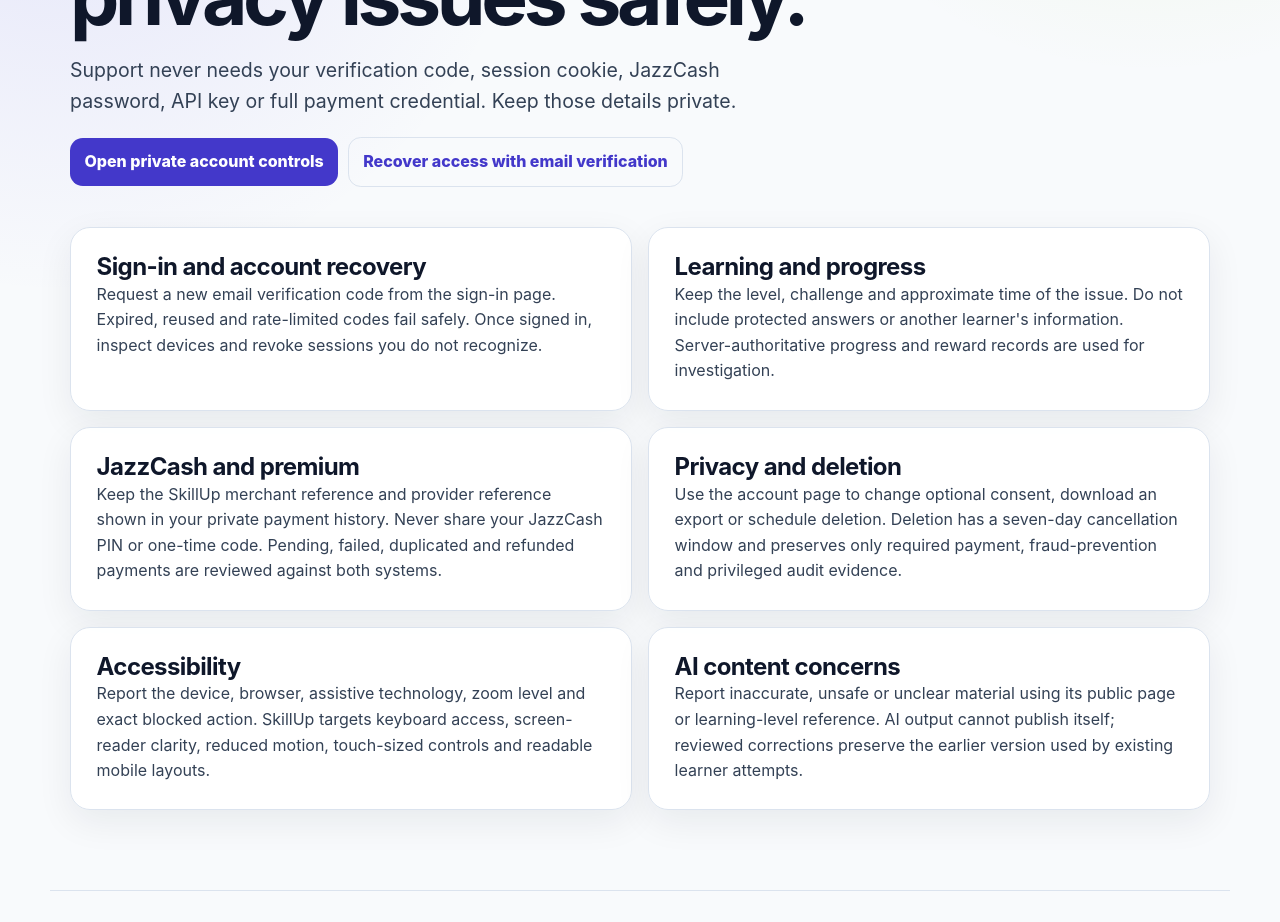
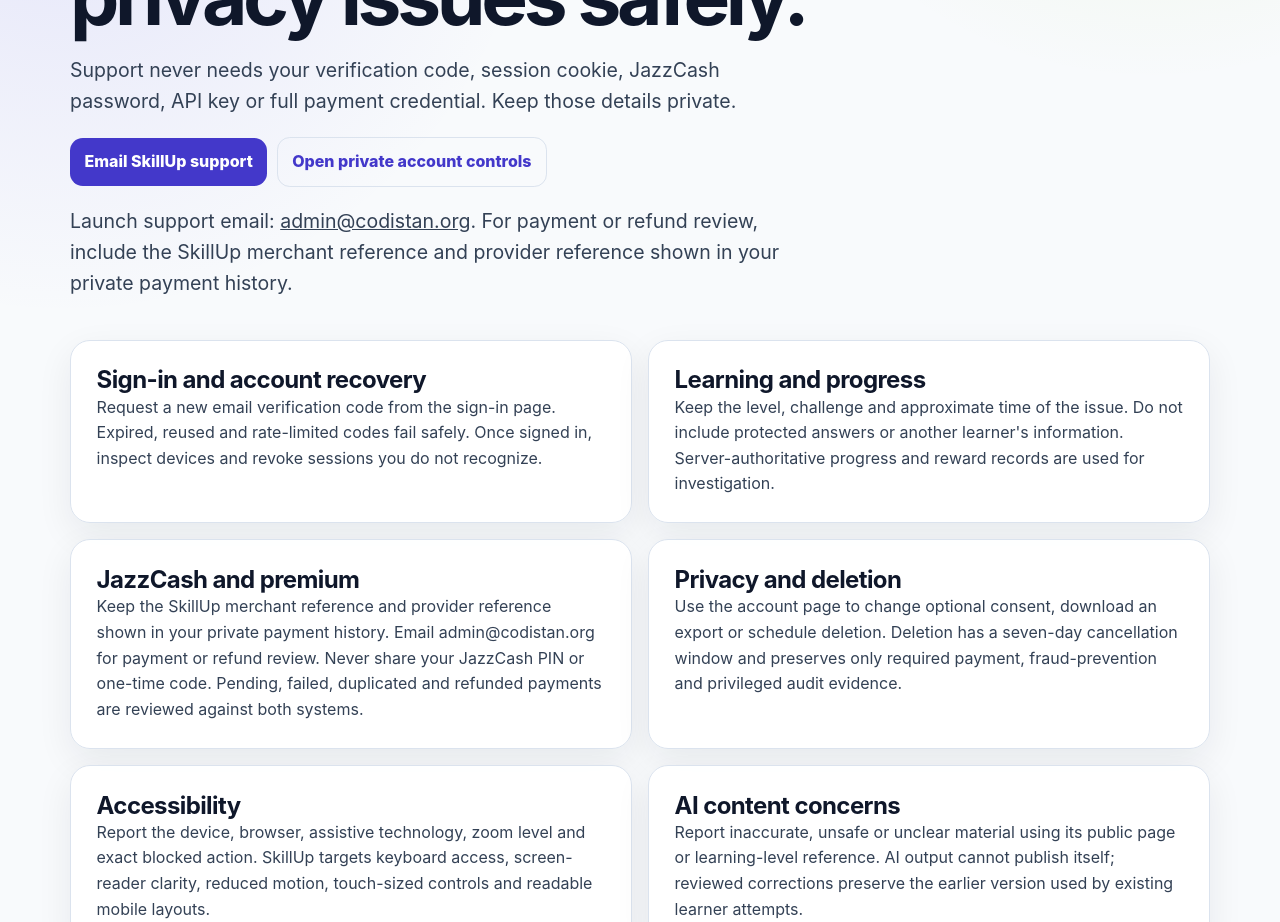
Before and after one commit to SkillStep/skillup-platform, a Next.js app in the folder apps/web/: page /en/support in a window 1280 px wide. Shown: the part 420-1342 px from the top of the page. Built offline with nearby package versions, Linux system fonts and the light colour scheme; no server answers.

Commit message:
feat(support): add launch support contact

```diff
--- a/apps/web/app/[locale]/support/page.tsx
+++ b/apps/web/app/[locale]/support/page.tsx
@@ -11,6 +11,7 @@
 }>;
 
 const publicAppUrl = process.env["PUBLIC_APP_URL"] ?? "http://localhost:3000";
+const supportEmail = process.env["PUBLIC_SUPPORT_EMAIL"] ?? "admin@codistan.org";
 
 export const dynamic = "force-dynamic";
 
@@ -39,13 +40,18 @@
             or full payment credential. Keep those details private.
           </p>
           <div className={styles["cardLinks"]}>
-            <Link className={styles["primaryLink"]} href="/en/account">
+            <a className={styles["primaryLink"]} href={`mailto:${supportEmail}`}>
+              Email SkillUp support
+            </a>
+            <Link className={styles["secondaryLink"]} href="/en/account">
               Open private account controls
             </Link>
-            <Link className={styles["secondaryLink"]} href="/en/sign-in">
-              Recover access with email verification
-            </Link>
           </div>
+          <p className={styles["detailSummary"]}>
+            Launch support email: <a href={`mailto:${supportEmail}`}>{supportEmail}</a>. For payment
+            or refund review, include the SkillUp merchant reference and provider reference shown in
+            your private payment history.
+          </p>
         </section>
 
         <div className={styles["contentGrid"]}>
@@ -69,8 +75,9 @@
             <h2>JazzCash and premium</h2>
             <p>
               Keep the SkillUp merchant reference and provider reference shown in your private
-              payment history. Never share your JazzCash PIN or one-time code. Pending, failed,
-              duplicated and refunded payments are reviewed against both systems.
+              payment history. Email {supportEmail} for payment or refund review. Never share your
+              JazzCash PIN or one-time code. Pending, failed, duplicated and refunded payments are
+              reviewed against both systems.
             </p>
           </section>
           <section className={styles["contentCard"]}>
@@ -107,6 +114,7 @@
             description:
               "Safe recovery, learning, payment, privacy and accessibility support guidance.",
             url,
+            email: supportEmail,
             inLanguage: "en-PK",
           }}
         />
```
